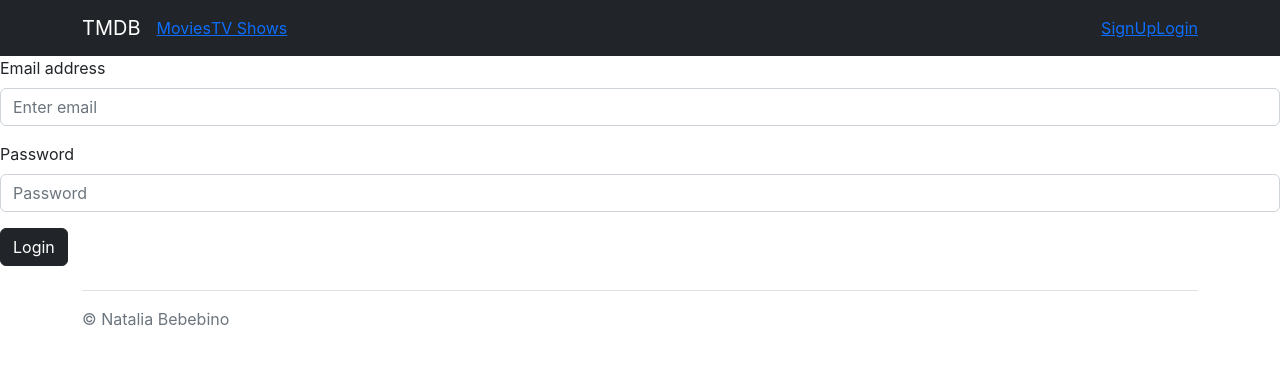
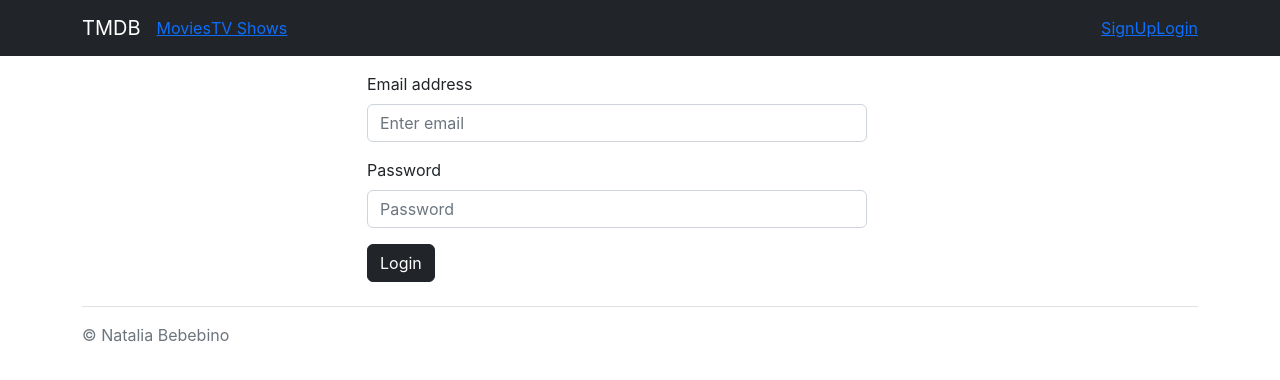
Before and after one commit to NataliaBebebino/tmdb-app, a React (Create React App) app in the folder frontend/: page /login in a window 1280 px wide. Shown: the top 380 px of the page. Built offline with nearby package versions, Linux system fonts and the light colour scheme.

Commit message:
Fix format in LoginPage

```diff
--- a/frontend/src/pages/LoginPage.js
+++ b/frontend/src/pages/LoginPage.js
@@ -3,6 +3,7 @@ import Button from "react-bootstrap/Button";
 import Form from "react-bootstrap/Form";
 import Axios from "axios";
 import UserContext from "../store/users-context";
+import { useNavigate } from "react-router-dom"
 
 const LoginPage = () => {
   const [enteredEmail, setEnteredEmail] = useState("");
@@ -10,6 +11,7 @@ const LoginPage = () => {
   const [errorMessage, setErrorMessage] = useState("");
 
   const userCtx = useContext(UserContext);
+  const navigate = useNavigate()
 
   const emailInputChangeHandler = (event) => {
     setEnteredEmail(event.target.value);
@@ -21,7 +23,6 @@ const LoginPage = () => {
 
   const submitHandler = (event) => {
     event.preventDefault();
-
     Axios({
       method: "POST",
       data: {
@@ -34,6 +35,7 @@ const LoginPage = () => {
       console.log(res);
       if (res.data.user) {
         userCtx.login(res.data.user);
+        navigate("/");
       } else {
         setErrorMessage(res.data.message);
       }
@@ -41,7 +43,10 @@ const LoginPage = () => {
   };
 
   return (
-    <Form onSubmit={submitHandler}>
+    <div class="container h-100 mt-3">
+      <div class="row h-100 justify-content-center align-items-center">
+        <div class="col-10 col-md-8 col-lg-6">
+          <Form style={{ maxWidth: 500 }} onSubmit={submitHandler}>
             <Form.Group className="mb-3" controlId="formBasicEmail">
               <Form.Label>Email address</Form.Label>
               <Form.Control
@@ -50,10 +55,6 @@ const LoginPage = () => {
                 value={enteredEmail}
                 onChange={emailInputChangeHandler}
               />
-
-        {/* <Form.Text className="text-muted">
-          We'll never share your email with anyone else.
-        </Form.Text> */}
             </Form.Group>
 
             <Form.Group className="mb-3" controlId="formBasicPassword">
@@ -65,16 +66,14 @@ const LoginPage = () => {
                 onChange={passwordInputChangeHandler}
               />
             </Form.Group>
-      <p>{errorMessage}</p>
-
-      {/* <Form.Group className="mb-3" controlId="formBasicCheckbox">
-        <Form.Check type="checkbox" label="Check me out" />
-      </Form.Group> */}
-
+            <p className="text-danger">{errorMessage}</p>
             <Button className="btn btn-dark" variant="primary" type="submit">
               Login
             </Button>
           </Form>
+        </div>
+      </div>
+    </div>
   );
 };
 
```
Lines whose indentation alone changed are shown as unchanged.
